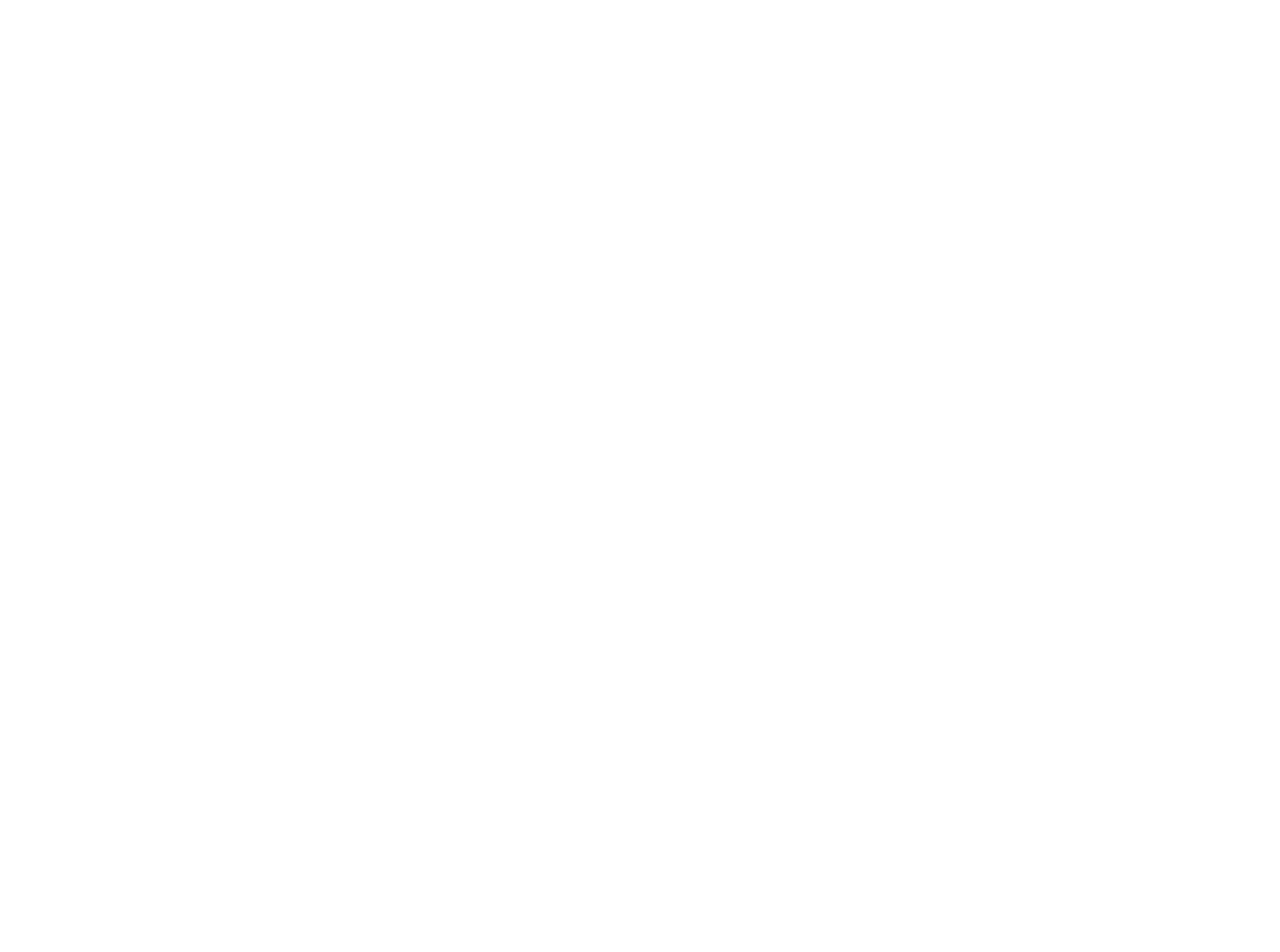
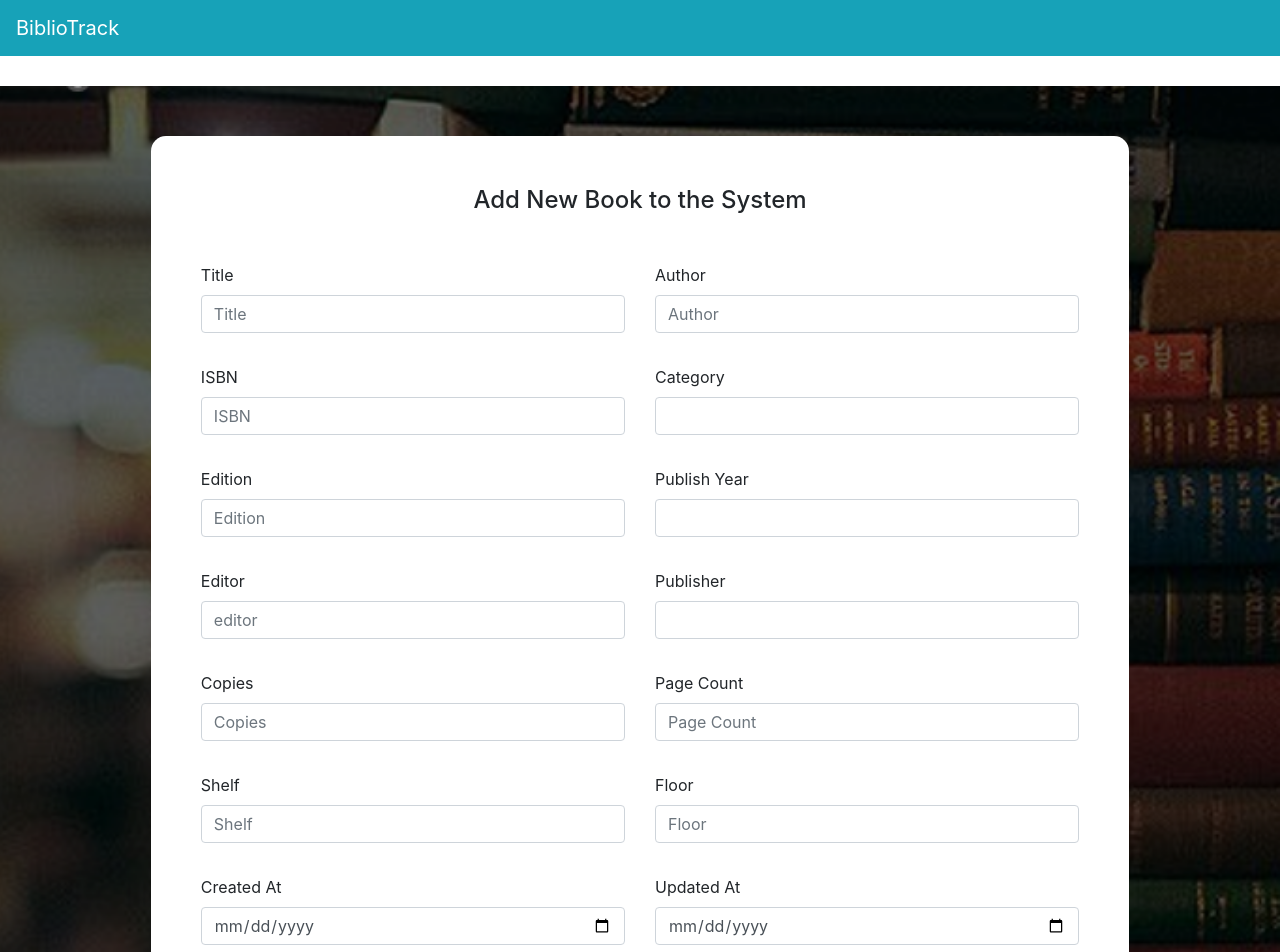
Before and after one commit to BiblioTrack/bibliotrack-frontend, a React (Create React App) app: page /addbook in a window 1280 px wide. Before the commit this address had no page. Shown: the top 952 px of the page. Before the commit the page ends 800 px from the top, so only its background shows below. Built offline with nearby package versions, Linux system fonts and the light colour scheme.

Commit message:
Add a admin page for adding a book

```diff
--- a/src/App.css
+++ b/src/App.css
@@ -1,5 +1,11 @@
-
   .wide-button {
-    width: 100%; /* Make the button 100% width */
+    width: 100%;
+    /* Make the button 100% width */
     border-radius: 5px;
   }
+
+  .admin-button {
+    width: 25%;
+    /* Make the button 25% width */
+    border-radius: 5px;
+  }
--- a/src/App.js
+++ b/src/App.js
@@ -6,16 +6,18 @@ import About from './pages/AboutPage/AboutPage.js'
 import Login from './pages/AuthPages/LoginPage/LoginPage.js'
 import Signup from './pages/AuthPages/SignupPage/SignupPage.js';
 import BookDetailsPage from './pages/BookDetailsPage/BookDetailsPage.js'
+import AddBook from './pages/AdminPage/AddBook.js';
 
 
 function App() {
   return (
     <BrowserRouter>
       <Routes>
-        <Route path="/" element={<Home/>} />
-        <Route path="/about" element={<About/>} />
+        <Route path="/" element={<Home />} />
+        <Route path="/about" element={<About />} />
         <Route path="/login" element={<Login />} />
         <Route path="/signup" element={<Signup />} />
+        <Route path="/addbook" element={<AddBook />} />
         <Route path="/book/:id" element={<BookDetailsPage />} />
       </Routes>
     </BrowserRouter>
--- /dev/null
+++ b/src/pages/AdminPage/AddBook.js
@@ -0,0 +1,14 @@
+import TopNavbar from '../../components/TopNavbar.js';
+import VerticalSpace from '../../components/VerticalSpace.js';
+import AddBookSection from './components/AddBookSection.js';
+
+function AddBook() {
+  return <>
+    <TopNavbar />
+    <VerticalSpace margin={30} />
+    <AddBookSection />
+    <VerticalSpace margin={20} />
+  </>;
+}
+
+export default AddBook;
--- /dev/null
+++ b/src/pages/AdminPage/components/AddBookSection.js
@@ -0,0 +1,246 @@
+import React, { useState } from 'react';
+import { Form, FormControl, Row, Col, Button } from 'react-bootstrap';
+// import { Link } from 'react-router-dom';
+import AdminSection from './AdminSection';
+
+
+const AddBookSection = () => {
+
+  const [title, setTitle] = useState('');
+  const [author, setAuthor] = useState('');
+
+  const [isbn, setIsbn] = useState('');
+  const [category, setCategory] = useState('');
+
+  const [edition, setEdition] = useState('');
+  const [publishYear, setPublishYear] = useState('');
+
+  const [editor, setEditor] = useState('');
+  const [publisher, setPublisher] = useState('');
+
+
+  const [copies, setCopies] = useState('');
+  const [pageCount, setPageCount] = useState('');
+
+  const [shelf, setShelf] = useState('');
+  const [floor, setFloor] = useState('');
+
+  const [createdAt, setCreatedAt] = useState('');
+  const [updatedAt, setUpdatedAt] = useState('');
+
+  const [description, setDescription] = useState('');
+
+  const handleSubmit = (e) => {
+    e.preventDefault();
+    // Add new book addition logic here
+  };
+
+  return (
+
+    <AdminSection title="Add New Book to the System" description="">
+      <Form className="mt-5" onSubmit={handleSubmit} title="Add New Book to the System" align="left">
+
+        <Row>
+          <Col md={6} className="mb-3">
+            <Form.Group className="mb-3" controlId="title">
+              <Form.Label>Title</Form.Label>
+              <FormControl
+                type="text"
+                placeholder="Title"
+                value={title}
+                onChange={(e) => setTitle(e.target.value)}
+              />
+            </Form.Group>
+          </Col>
+          <Col md={6} className="mb-3">
+            <Form.Group className="mb-3" controlId="author">
+              <Form.Label>Author</Form.Label>
+              <FormControl
+                type="text"
+                placeholder="Author"
+                value={author}
+                onChange={(e) => setAuthor(e.target.value)}
+              />
+            </Form.Group>
+          </Col>
+        </Row>
+
+        <Row>
+          <Col md={6} className="mb-3">
+            <Form.Group className="mb-3" controlId="isbn">
+              <Form.Label>ISBN</Form.Label>
+              <FormControl
+                type="text"
+                placeholder="ISBN"
+                value={isbn}
+                onChange={(e) => setIsbn(e.target.value)}
+              />
+            </Form.Group>
+          </Col>
+          <Col md={6} className="mb-3">
+            <Form.Group className="mb-3" controlId="category">
+              <Form.Label>Category</Form.Label>
+              <FormControl
+                type="text"
+                value={category}
+                onChange={(e) => setCategory(e.target.value)}
+              />
+            </Form.Group>
+          </Col>
+        </Row>
+
+        <Row>
+          <Col md={6} className="mb-3">
+            <Form.Group className="mb-3" controlId="edition">
+              <Form.Label>Edition</Form.Label>
+              <FormControl
+                type="int"
+                placeholder="Edition"
+                value={edition}
+                onChange={(e) => setEdition(e.target.value)}
+              />
+            </Form.Group>
+          </Col>
+          <Col md={6} className="mb-3">
+            <Form.Group className="mb-3" controlId="publishYear">
+              <Form.Label>Publish Year</Form.Label>
+              <FormControl
+                type="text"
+                value={publishYear}
+                onChange={(e) => setPublishYear(e.target.value)}
+              />
+            </Form.Group>
+          </Col>
+        </Row>
+
+        <Row>
+          <Col md={6} className="mb-3">
+            <Form.Group className="mb-3" controlId="editor">
+              <Form.Label>Editor</Form.Label>
+              <FormControl
+                type="text"
+                placeholder="editor"
+                value={editor}
+                onChange={(e) => setEditor(e.target.value)}
+              />
+            </Form.Group>
+          </Col>
+          <Col md={6} className="mb-3">
+            <Form.Group className="mb-3" controlId="publisher">
+              <Form.Label>Publisher</Form.Label>
+              <FormControl
+                type="text"
+                value={publisher}
+                onChange={(e) => setPublisher(e.target.value)}
+              />
+            </Form.Group>
+          </Col>
+        </Row>
+
+        <Row>
+          <Col md={6} className="mb-3">
+            <Form.Group className="mb-3" controlId="copies">
+              <Form.Label>Copies</Form.Label>
+              <FormControl
+                type="text"
+                placeholder="Copies"
+                value={copies}
+                onChange={(e) => setCopies(e.target.value)}
+              />
+            </Form.Group>
+          </Col>
+          <Col md={6} className="mb-3">
+            <Form.Group className="mb-3" controlId="pageCount">
+              <Form.Label>Page Count</Form.Label>
+              <FormControl
+                type="int"
+                placeholder="Page Count"
+                value={pageCount}
+                onChange={(e) => setPageCount(e.target.value)}
+              />
+            </Form.Group>
+          </Col>
+        </Row>
+
+        <Row>
+          <Col md={6} className="mb-3">
+            <Form.Group className="mb-3" controlId="shelf">
+              <Form.Label>Shelf</Form.Label>
+              <FormControl
+                type="int"
+                placeholder="Shelf"
+                value={shelf}
+                onChange={(e) => setShelf(e.target.value)}
+              />
+            </Form.Group>
+          </Col>
+          <Col md={6} className="mb-3">
+            <Form.Group className="mb-3" controlId="floor">
+              <Form.Label>Floor</Form.Label>
+              <FormControl
+                type="int"
+                placeholder="Floor"
+                value={floor}
+                onChange={(e) => setFloor(e.target.value)}
+              />
+            </Form.Group>
+          </Col>
+        </Row>
+
+        <Row>
+          <Col md={6} className="mb-3">
+            <Form.Group className="mb-3" controlId="createdAt">
+              <Form.Label>Created At</Form.Label>
+              <FormControl
+                type="date"
+                placeholder="Created At"
+                value={createdAt}
+                onChange={(e) => setCreatedAt(e.target.value)}
+              />
+            </Form.Group>
+          </Col>
+          <Col md={6} className="mb-3">
+            <Form.Group className="mb-3" controlId="updatedAt">
+              <Form.Label>Updated At</Form.Label>
+              <FormControl
+                type="date"
+                placeholder="Updated At"
+                value={updatedAt}
+                onChange={(e) => setUpdatedAt(e.target.value)}
+              />
+            </Form.Group>
+          </Col>
+        </Row>
+
+        <Form.Group className="mb-3" controlId="description">
+          <Form.Label>Description</Form.Label>
+          <FormControl
+            type="text"
+            placeholder="Description"
+            value={description}
+            onChange={(e) => setDescription(e.target.value)}
+          />
+        </Form.Group>
+
+
+
+
+
+
+        <Button type="submit" variant="info" className="mb-3 admin-button"> Add </Button>
+
+        {/* <div className="additional-options mt-3">
+          <p>
+            Already have an account?{' '}
+            <Link to="/login" className="text-info">
+              Login here
+            </Link>
+          </p>
+        </div> */}
+
+      </Form>
+    </AdminSection >
+  );
+};
+
+export default AddBookSection;
--- /dev/null
+++ b/src/pages/AdminPage/components/AdminSection.css
@@ -0,0 +1,17 @@
+.admin-section-container {
+  background-image: url('../../../assets/books-bg.PNG');
+  background-size: cover;
+  background-position: right;
+  min-height: 80vh;
+  display: flex;
+  justify-content: center;
+  flex-direction: column;
+  padding: 50px;
+}
+
+.admin-div {
+  background-color: #fff;
+  text-align: center;
+  padding: 50px;
+  border-radius: 15px;
+}
--- /dev/null
+++ b/src/pages/AdminPage/components/AdminSection.js
@@ -0,0 +1,21 @@
+import React from 'react';
+import { Container, Row, Col } from 'react-bootstrap';
+import './AdminSection.css'
+
+const AdminSection = ({ title, description, children }) => {
+  return (
+    <Container fluid className="admin-section-container">
+      <Row className="justify-content-center text-center">
+        <Col md={14} lg={12} xl={10}>
+          <div className="admin-div">
+            <h4>{title}</h4>
+            <p>{description}</p>
+            {children}
+          </div>
+        </Col>
+      </Row>
+    </Container>
+  );
+};
+
+export default AdminSection;
```
